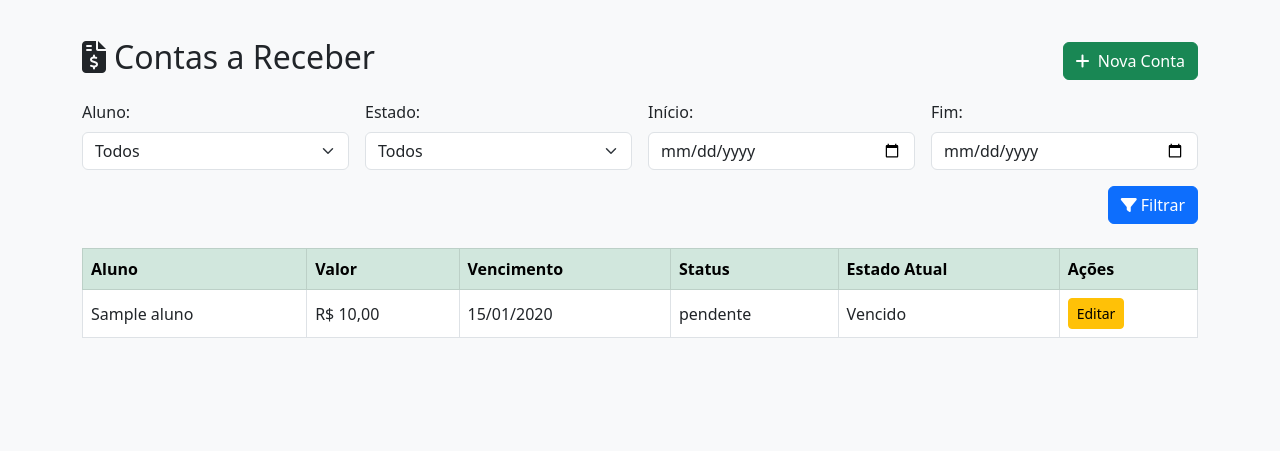
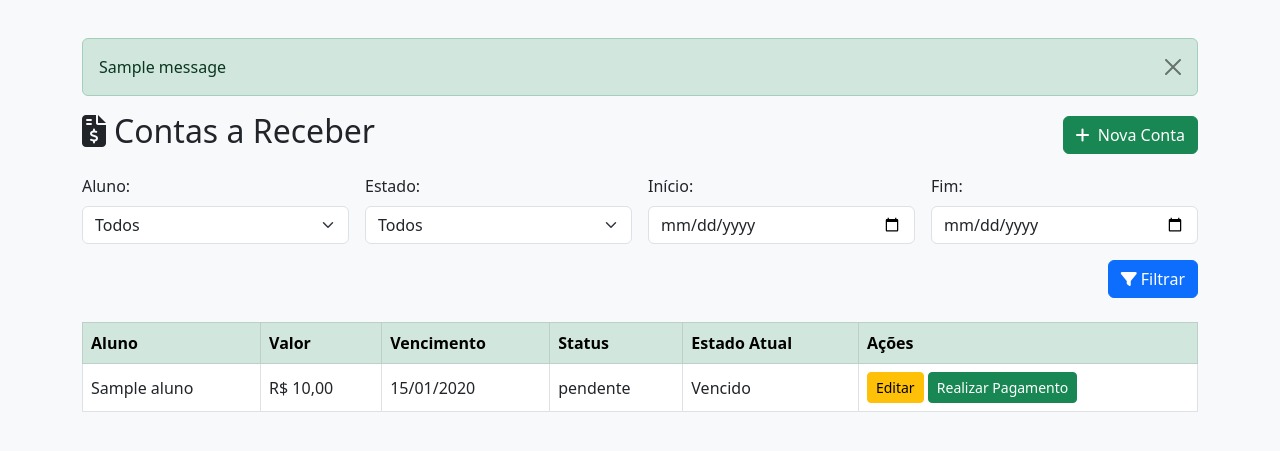
Before and after one commit to virlaniacanuto12/estudio_pilates, a Django app: page /studio/contas/ in a window 1280 px wide. Shown: the part 56-507 px from the top of the page. Run offline with Django 5.2, Linux system fonts and the light colour scheme; tables that the repository leaves empty hold one stand-in row (values such as "Sample post"); one stand-in notice (Sample message) is shown; some libraries are stand-ins or nearby versions.

Commit message:
feat/fix: retirar opção de alterar status manualmente e adicionando excluir conta

```diff
--- a/studio/forms.py
+++ b/studio/forms.py
@@ -222,7 +222,7 @@ class AulaAlunoFrequenciaForm(forms.ModelForm):
 class ContaReceberForm(forms.ModelForm):
     class Meta:
         model = ContaReceber
-        fields = ['aluno', 'valor', 'vencimento', 'status']
+        fields = ['aluno', 'valor', 'vencimento']
 
     aluno = forms.ModelChoiceField(
         queryset=Aluno.objects.all(),
@@ -235,7 +235,9 @@ class PagamentoForm(forms.ModelForm):
     class Meta:
         model = Pagamento
         fields = ['conta', 'data_pagamento', 'metodo_pagamento']
-
+        widgets = {
+            'data_pagamento': forms.DateInput(attrs={'type': 'date'}),
+        }
     def __init__(self, *args, **kwargs):
         super().__init__(*args, **kwargs)
         # Filtra apenas contas pendentes
--- a/studio/templates/studio/conta/listar_contas.html
+++ b/studio/templates/studio/conta/listar_contas.html
@@ -4,6 +4,14 @@
 
 {% block content %}
 <div class="container mt-4">
+    {% if messages %}
+        {% for message in messages %}
+            <div class="alert alert-{{ message.tags }} alert-dismissible fade show" role="alert">
+                {{ message }}
+                <button type="button" class="btn-close" data-bs-dismiss="alert" aria-label="Fechar"></button>
+            </div>
+        {% endfor %}
+    {% endif %}
     <div class="d-flex justify-content-between align-items-center mb-3">
         <h2><i class="fas fa-file-invoice-dollar me-2"></i>Contas a Receber</h2>
         <a href="{% url 'studio:registrar_conta' %}" class="btn btn-success">
@@ -67,7 +75,14 @@
                     <td>{{ conta.status }}</td>
                     <td>{{ conta.estado_atual }}</td>
                     <td>
-                        <a href="{% url 'studio:editar_conta' conta.pk %}" class="btn btn-sm btn-warning">Editar</a>
+                        {% if conta.status|lower == 'pendente' %}
+                            <a href="{% url 'studio:editar_conta' conta.pk %}" class="btn btn-sm btn-warning">Editar</a>
+                            <a href="{% url 'studio:registrar_pagamento' %}?conta_id={{ conta.id }}" class="btn btn-sm btn-success">Realizar Pagamento</a>
+                        {% elif conta.status|lower == 'pago' %}
+                            <span class="text-muted">Pago</span>
+                        {% else %}
+                            <a href="{% url 'studio:editar_conta' conta.pk %}" class="btn btn-sm btn-warning">Editar</a>
+                        {% endif %}
                     </td>
                 </tr>
                 {% endfor %}
--- a/studio/views.py
+++ b/studio/views.py
@@ -7,7 +7,6 @@ from django.urls import reverse_lazy
 from django.views.decorators.http import require_GET, require_POST, require_http_methods, require_safe
 from django.db.models import Count, Sum, Q, F
 from django.db import models
-
 from .models import Servico
 from .forms import ServicoForm, ServicoFilterForm
 from .models import Funcionario
@@ -347,7 +346,9 @@ def registrar_conta(request):
 @require_http_methods(["GET", "POST"])
 def editar_conta(request, pk):
     conta = get_object_or_404(ContaReceber, pk=pk)
-
+    if conta.status.lower() == 'pago':
+        messages.warning(request, 'Esta conta já foi paga e não pode mais ser editada.')
+        return redirect('studio:listar_contas')
     if request.method == 'POST':
         form = ContaReceberForm(request.POST, instance=conta)
         if form.is_valid():
@@ -363,9 +364,16 @@ def editar_conta(request, pk):
     }
     return render(request, 'studio/conta/registrar_conta.html', contexto)
 
+@require_POST
+def excluir_conta(request, pk):
+    plano = get_object_or_404(ContaReceber, pk=pk)
+    plano.delete()
+    messages.success(request, "Conta excluída com sucesso!")
+    return redirect(LISTAR_CONTAS)
 
 @require_http_methods(["GET", "POST"])
 def registrar_pagamento(request):
+    conta_id = request.GET.get('conta_id')
     if request.method == 'POST':
         form = PagamentoForm(request.POST)
         if form.is_valid():
@@ -380,7 +388,15 @@ def registrar_pagamento(request):
             messages.success(request, 'Pagamento registrado com sucesso.')
             return redirect(LISTAR_PAGAMENTOS)
     else:
-        form = PagamentoForm()
+        if conta_id:
+            conta = get_object_or_404(ContaReceber, id=conta_id)
+            hoje_str = timezone.now().date().strftime('%Y-%m-%d')
+            form = PagamentoForm(initial={
+                'conta': conta,
+                'data_pagamento': timezone.now().date().strftime('%Y-%m-%d'),
+            })
+        else:
+            form = PagamentoForm()
 
     return render(request, 'studio/pagamento/registrar_pagamento.html', {'form': form})
 
```
